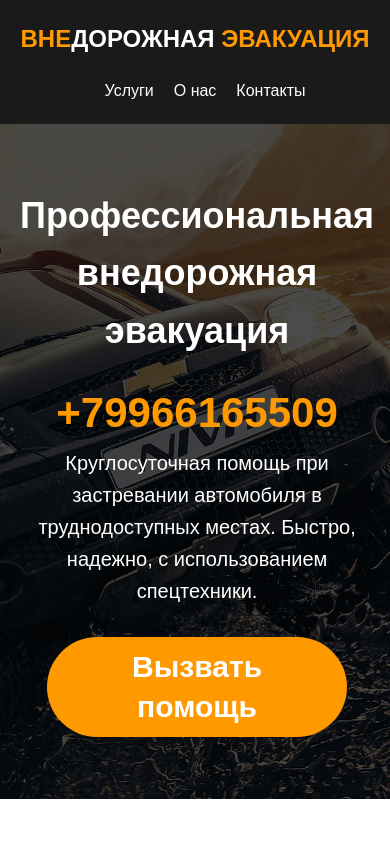
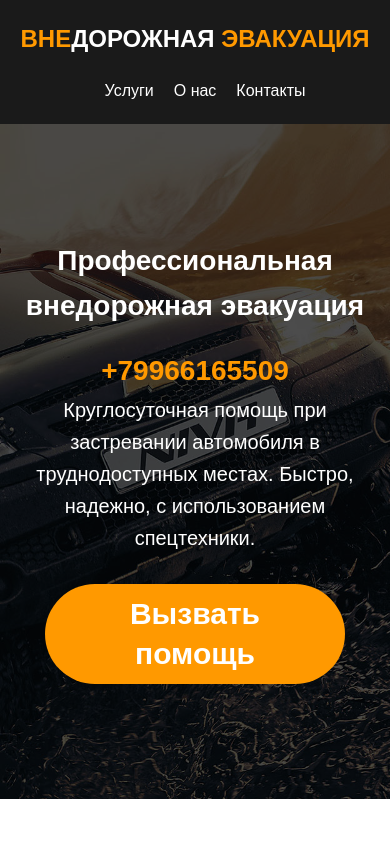
Before and after one commit to nikzkoks/buksir62, a plain HTML site: page index.html in a window 390 px wide. Shown: the top 844 px of the page. Drawn offline with Linux system fonts and the light colour scheme.

Commit message:
Update style.css

```diff
--- a/style.css
+++ b/style.css
@@ -312,7 +312,10 @@ footer {
   }
 
   .hero h1 {
-    font-size: 36px;
+    font-size: 28px;
+  }
+  .hero h2 {
+    font-size: 28px;
   }
 
   .about-content,
```
